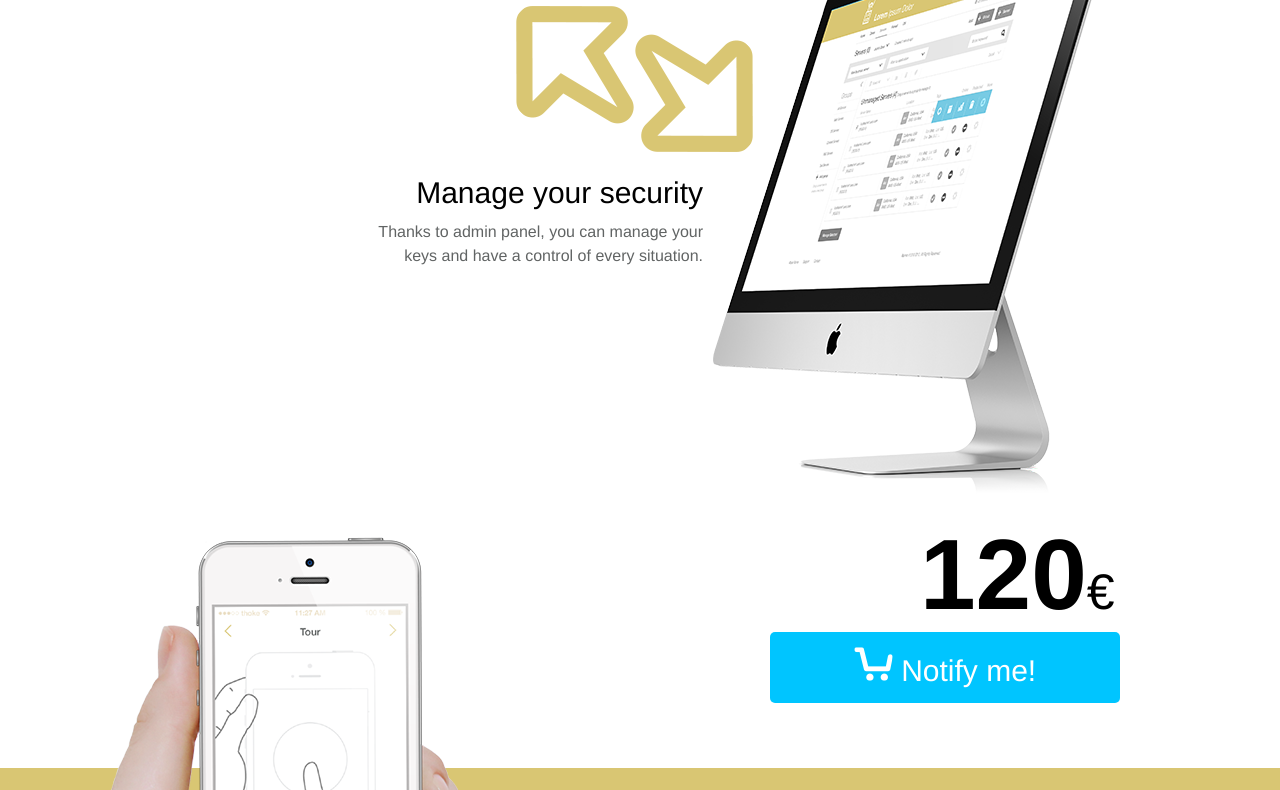
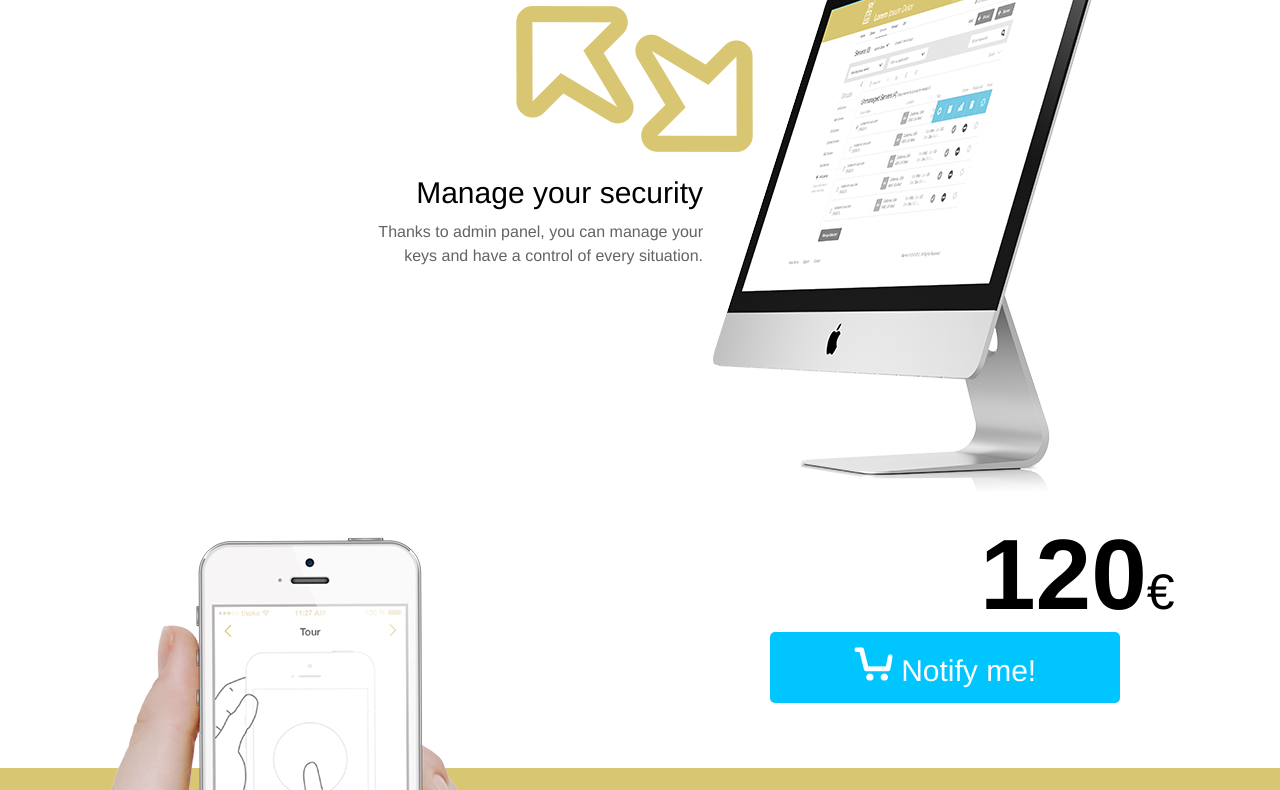
Before and after one commit to 83tb/getloko.co, a plain HTML site: page index.html in a window 1280 px wide. Shown: the part 2010-2800 px from the top of the page. Drawn offline with Linux system fonts and the light colour scheme.

Commit message:
Update style.css

```diff
--- a/css/style.css
+++ b/css/style.css
@@ -93,7 +93,7 @@ h1 strong {
 }
 .preorder-box .price {
     float: right;
-    width: 180px;
+    width: 120px;
 }
 .preorder-box .price-tag {
     font-size: 100px;
```
